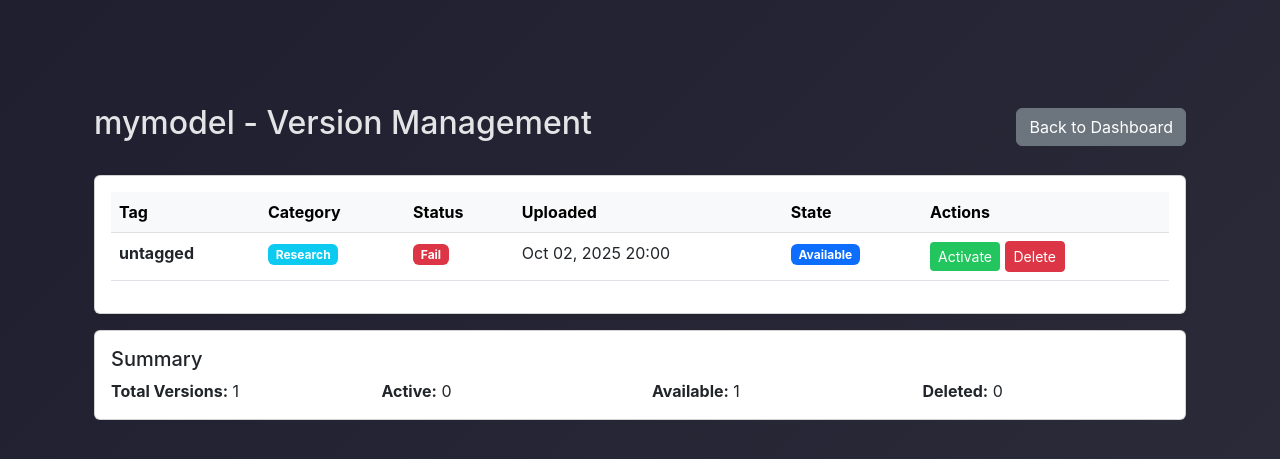
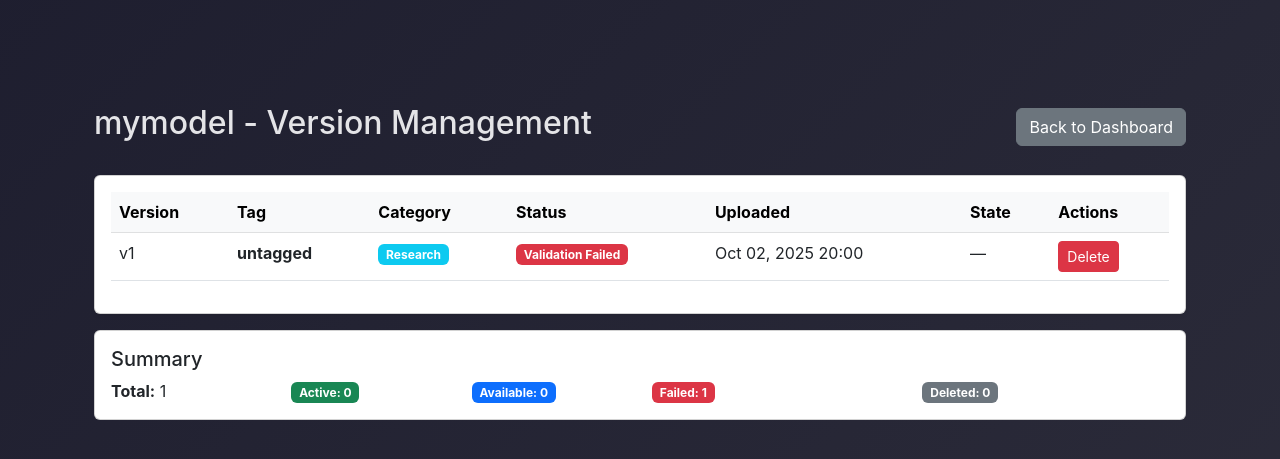
Before and after one commit to gcivil-nyu-org/team4-wed-fall25, a Django app: page /model-versions/2/ in a window 1280 px wide. Shown: the part 58-517 px from the top of the page. Run offline with Django 4.2, Linux system fonts and the light colour scheme; a user stored in the database is signed in; data comes from the database, SQL or seed files in the repository; some libraries are stand-ins or nearby versions.

Commit message:
Added retry functionality for failed validation + cleaned up versions page

```diff
--- a/note2webapp/templates/note2webapp/model_versions.html
+++ b/note2webapp/templates/note2webapp/model_versions.html
@@ -18,6 +18,7 @@
                 <table class="table table-hover">
                     <thead class="table-light">
                         <tr>
+                            <th>Version</th>
                             <th>Tag</th>
                             <th>Category</th>
                             <th>Status</th>
@@ -31,19 +32,19 @@
                         <tr class="{% if version.is_deleted %}table-secondary{% endif %}"
                             data-version-id="{{ version.id }}">
                             <td class="{% if version.is_deleted %}text-decoration-line-through{% endif %}">
+                                v{{ version.get_version_number }}
+                            </td>
+                            <td class="{% if version.is_deleted %}text-decoration-line-through{% endif %}">
                                 <strong>{{ version.tag }}</strong>
-                                {% if version.is_active and not version.is_deleted %}
-                                <span class="badge bg-success ms-2">Active</span>
-                                {% endif %}
                             </td>
                             <td class="{% if version.is_deleted %}text-decoration-line-through{% endif %}">
                                 <span class="badge bg-info">{{ version.get_category_display }}</span>
                             </td>
                             <td class="{% if version.is_deleted %}text-decoration-line-through{% endif %}">
                                 {% if version.status == "PASS" %}
-                                <span class="badge bg-success">Pass</span>
+                                <span class="badge bg-success">Passed</span>
                                 {% elif version.status == "FAIL" %}
-                                <span class="badge bg-danger">Fail</span>
+                                <span class="badge bg-danger">Validation Failed</span>
                                 {% else %}
                                 <span class="badge bg-warning text-dark">Pending</span>
                                 {% endif %}
@@ -52,15 +53,21 @@
                                 {{ version.created_at|date:"M d, Y H:i" }}
                             </td>
                             <td>
+                                {% if version.status == "FAIL" %}
+                                    —
+                                {% else %}
                                     {% if version.is_deleted %}
                                     <span class="badge bg-danger">Deleted</span>
-                                <br><small class="text-muted">{{ version.deleted_at|date:"M d, Y H:i" }}</small>
+                                    {% elif version.is_active %}
+                                    <span class="badge bg-success">Active</span>
                                     {% else %}
-                                <span class="badge bg-primary">Available</span>
+                                    <span class="badge bg-secondary">Inactive</span>
+                                    {% endif %}
                                 {% endif %}
                             </td>
                             <td>
                                 {% if not version.is_deleted %}
+                                    {% if version.status == "PASS" %}
                                         {% if version.is_active %}
                                         <!-- Deprecate active version -->
                                         <form method="post" action="{% url 'deprecate_version' version.id %}"
@@ -80,6 +87,7 @@
                                             </button>
                                         </form>
                                         {% endif %}
+                                    {% endif %}
 
                                     <button class="btn btn-sm btn-danger delete-version-btn"
                                             data-version-id="{{ version.id }}"
@@ -89,7 +97,7 @@
                                         <i class="fas fa-trash"></i> Delete
                                     </button>
                                 {% else %}
-                                    <span class="text-muted">-</span>
+                                    <span class="text-muted">No actions available</span>
                                 {% endif %}
                             </td>
                         </tr>
@@ -112,17 +120,20 @@
         <div class="card-body">
             <h5 class="card-title">Summary</h5>
             <div class="row">
-                <div class="col-md-3">
-                    <strong>Total Versions:</strong> {{ total_count }}
+                <div class="col-md-2">
+                    <strong>Total:</strong> {{ total_count }}
+                </div>
+                <div class="col-md-2">
+                    <span class="badge bg-success">Active: {{ active_count }}</span>
+                </div>
+                <div class="col-md-2">
+                    <span class="badge bg-primary">Available: {{ available_count }}</span>
                 </div>
                 <div class="col-md-3">
-                    <strong>Active:</strong> {{ active_count }}
+                    <span class="badge bg-danger">Failed: {{ failed_count }}</span>
                 </div>
-                <div class="col-md-3">
-                    <strong>Available:</strong> {{ available_count }}
-                </div>
-                <div class="col-md-3">
-                    <strong>Deleted:</strong> {{ deleted_count }}
+                <div class="col-md-2">
+                    <span class="badge bg-secondary">Deleted: {{ deleted_count }}</span>
                 </div>
             </div>
         </div>
--- a/note2webapp/urls.py
+++ b/note2webapp/urls.py
@@ -23,6 +23,11 @@ urlpatterns = [
         views.deprecate_version,
         name="deprecate_version",
     ),
+    path(
+        "validation-failed/<int:version_id>/",
+        views.validation_failed,
+        name="validation_failed",
+    ),
     path("delete-model/<int:model_id>/", views.delete_model, name="delete_model"),
     path("reviewer/", views.reviewer_dashboard, name="reviewer_dashboard"),
 ]
--- a/note2webapp/views.py
+++ b/note2webapp/views.py
@@ -70,6 +70,22 @@ def dashboard(request):
         return render(request, "note2webapp/other_dashboard.html")
 
 
+@login_required
+def validation_failed(request, version_id):
+    """View for displaying validation failure details"""
+    version = get_object_or_404(ModelVersion, id=version_id, upload__user=request.user)
+    if version.status != "FAIL":
+        return redirect("model_versions", model_id=version.upload.id)
+
+    return render(
+        request,
+        "note2webapp/validation_failed.html",
+        {
+            "version": version,
+        },
+    )
+
+
 # -------------------
 # MODEL UPLOADER DASHBOARD
 # -------------------
@@ -81,9 +97,11 @@ def model_uploader_dashboard(request):
     # 👇 only show this uploader's models
     uploads = ModelUpload.objects.filter(user=request.user).order_by("-created_at")
 
-    # Add active_versions_count to EVERY upload object
+    # Add active_versions_count to EVERY upload object (only count PASSing versions)
     for upload in uploads:
-        upload.active_versions_count = upload.versions.filter(is_deleted=False).count()
+        upload.active_versions_count = upload.versions.filter(
+            is_deleted=False, status="PASS"
+        ).count()
 
     # ALWAYS add uploads to context first
     context = {"uploads": uploads, "page": page}
@@ -119,27 +137,98 @@ def model_uploader_dashboard(request):
     elif page == "detail" and pk:
         upload = get_object_or_404(ModelUpload, pk=pk, user=request.user)
         versions = upload.versions.all().order_by("-created_at")
-        context["upload"] = upload
-        context["versions"] = versions
 
-    # Add version
+        # Add version status counts
+        version_counts = {
+            "total": versions.count(),
+            "active": versions.filter(
+                is_active=True, is_deleted=False, status="PASS"
+            ).count(),
+            "available": versions.filter(is_deleted=False, status="PASS").count(),
+            "failed": versions.filter(is_deleted=False, status="FAIL").count(),
+            "deleted": versions.filter(is_deleted=True).count(),
+        }
+
+        context.update(
+            {"upload": upload, "versions": versions, "version_counts": version_counts}
+        )
+
+    # Add version (or retry failed version)
     elif page == "add_version" and pk:
         upload = get_object_or_404(ModelUpload, pk=pk, user=request.user)
+        retry_version_id = request.GET.get("retry")
+
         if request.method == "POST":
             form = VersionForm(request.POST, request.FILES)
             if form.is_valid():
-                version = form.save(commit=False)
-                version.upload = upload
-                version.save()
+                # If retrying, update the existing version
+                if retry_version_id:
+                    try:
+                        version = ModelVersion.objects.get(
+                            id=retry_version_id,
+                            upload=upload,
+                            status="FAIL",
+                            is_deleted=False,
+                        )
+                        # Update the version with new files
+                        version.model_file = form.cleaned_data["model_file"]
+                        version.predict_file = form.cleaned_data["predict_file"]
+                        version.schema_file = form.cleaned_data["schema_file"]
+                        version.status = "PENDING"
+                        version.log = ""
+                        version.save()
+                        messages.info(
+                            request, f"Retrying upload for version '{version.tag}'"
+                        )
+                    except ModelVersion.DoesNotExist:
+                        messages.error(request, "Invalid version to retry")
+                        return redirect(f"/dashboard/?page=detail&pk={upload.pk}")
+                else:
+                    # Create new version
+                    version = form.save(commit=False)
+                    version.upload = upload
+                    version.save()
+
+                # Run validation in background
                 validate_model(version)
-                messages.success(
-                    request, f"Version '{version.tag}' uploaded successfully!"
-                )
+
+                if version.status == "FAIL":
+                    return redirect("validation_failed", version_id=version.id)
+
+                if not retry_version_id:
+                    messages.success(
+                        request, f"Version '{version.tag}' uploaded successfully!"
+                    )
+
                 return redirect(f"/dashboard/?page=detail&pk={upload.pk}")
         else:
-            form = VersionForm()
-        context["form"] = form
-        context["upload"] = upload
+            initial = {}
+            if retry_version_id:
+                try:
+                    retry_version = ModelVersion.objects.get(
+                        id=retry_version_id,
+                        upload=upload,
+                        status="FAIL",
+                        is_deleted=False,
+                    )
+                    initial = {
+                        "tag": retry_version.tag,
+                        "category": retry_version.category,
+                    }
+                    context["retrying"] = True
+                except ModelVersion.DoesNotExist:
+                    messages.error(request, "Invalid version to retry")
+                    return redirect(f"/dashboard/?page=detail&pk={upload.pk}")
+
+            form = VersionForm(initial=initial)
+
+        context.update(
+            {
+                "form": form,
+                "upload": upload,
+                "retry_version_id": retry_version_id if retry_version_id else None,
+            }
+        )
 
     return render(request, "note2webapp/home.html", context)
 
@@ -185,21 +274,17 @@ def reviewer_dashboard(request):
 @login_required
 def model_versions(request, model_id):
     """View all versions of a model including deleted ones"""
-    model_upload = get_object_or_404(ModelUpload, id=model_id)
-
-    # Check permission - only owner or staff
-    if request.user != model_upload.user and not request.user.is_staff:
-        messages.error(request, "You don't have permission to view these versions.")
-        return redirect("dashboard")
-
-    # Get all versions including deleted
+    model_upload = get_object_or_404(ModelUpload, pk=model_id, user=request.user)
     versions = ModelVersion.objects.filter(upload=model_upload).order_by("-created_at")
 
-    # Calculate counts
+    # Counts for summary
     total_count = versions.count()
-    active_count = versions.filter(is_active=True, is_deleted=False).count()
-    available_count = versions.filter(is_deleted=False).count()
+    active_count = versions.filter(
+        is_active=True, is_deleted=False, status="PASS"
+    ).count()
+    available_count = versions.filter(is_deleted=False, status="PASS").count()
     deleted_count = versions.filter(is_deleted=True).count()
+    failed_count = versions.filter(is_deleted=False, status="FAIL").count()
 
     context = {
         "model_upload": model_upload,
@@ -208,8 +293,8 @@ def model_versions(request, model_id):
         "active_count": active_count,
         "available_count": available_count,
         "deleted_count": deleted_count,
+        "failed_count": failed_count,
     }
-
     return render(request, "note2webapp/model_versions.html", context)
 
 
@@ -294,44 +379,41 @@ def activate_version(request, version_id):
 
     # Check permission - only uploader (owner) can activate
     if request.user != version.upload.user and not request.user.is_staff:
-        if request.headers.get("X-Requested-With") == "XMLHttpRequest":
-            return JsonResponse(
-                {"success": False, "error": "Permission denied"}, status=403
-            )
         messages.error(request, "You don't have permission to activate this version.")
         return redirect("dashboard")
 
-    # Check if version is deleted
+    # Don't allow activating deleted versions
     if version.is_deleted:
-        if request.headers.get("X-Requested-With") == "XMLHttpRequest":
-            return JsonResponse(
-                {"success": False, "error": "Cannot activate deleted version"},
-                status=400,
-            )
         messages.error(request, "Cannot activate a deleted version.")
-        return redirect("dashboard")
+        return redirect("model_versions", model_id=version.upload.id)
 
-    if request.method == "POST":
-        # Deactivate all other versions of this model
-        ModelVersion.objects.filter(upload=version.upload).update(is_active=False)
+    # Don't allow activating if validation failed or is pending
+    if version.status != "PASS":
+        status_msg = (
+            "pending validation"
+            if version.status == "PENDING"
+            else "that failed validation"
+        )
+        messages.error(
+            request,
+            f"Cannot activate a version that is {status_msg}. "
+            f"Please wait for validation to complete or upload a new version.",
+        )
+        return redirect("model_versions", model_id=version.upload.id)
 
-        # Activate this version
-        version.is_active = True
-        version.save()
+    # Set all versions of this model to inactive first
+    ModelVersion.objects.filter(upload=version.upload).update(is_active=False)
 
-        if request.headers.get("X-Requested-With") == "XMLHttpRequest":
-            return JsonResponse(
-                {
-                    "success": True,
-                    "message": f'Version with tag "{version.tag}" is now active',
-                    "active_version_id": version.id,
-                }
-            )
+    # Activate this version
+    version.is_active = True
+    version.save()
 
-        messages.success(request, f"Version with tag '{version.tag}' is now active.")
-        return redirect(f"/model-versions/{version.upload.id}/")
+    messages.success(
+        request,
+        f"Version '{version.tag}' is now active. Other versions have been deactivated.",
+    )
 
-    return redirect("dashboard")
+    return redirect("model_versions", model_id=version.upload.id)
 
 
 @login_required
```
Also changed, not shown: note2webapp/models.py (+25 -1 lines), note2webapp/templates/note2webapp/home.html (+45 -33 lines), note2webapp/templates/note2webapp/validation_failed.html (added, +35 -0 lines), 3 other files. Lines whose indentation alone changed are shown as unchanged.
